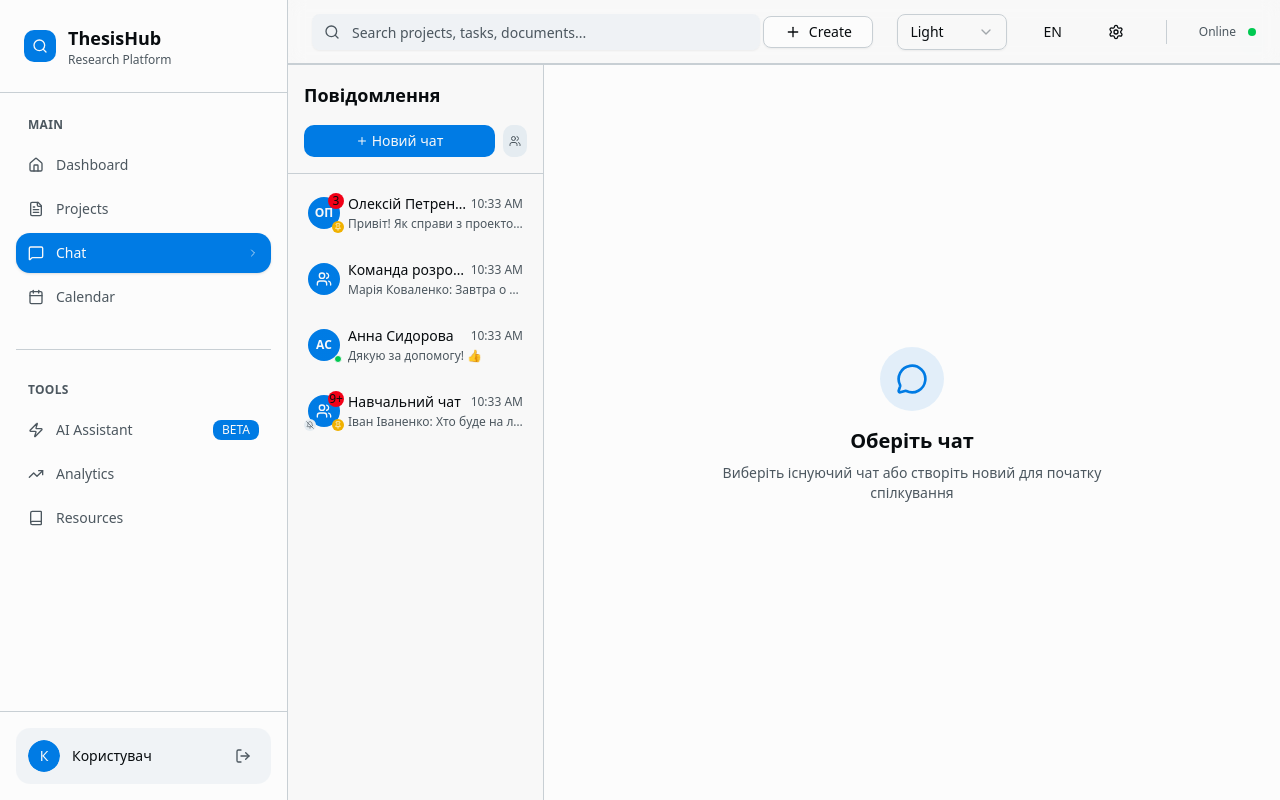
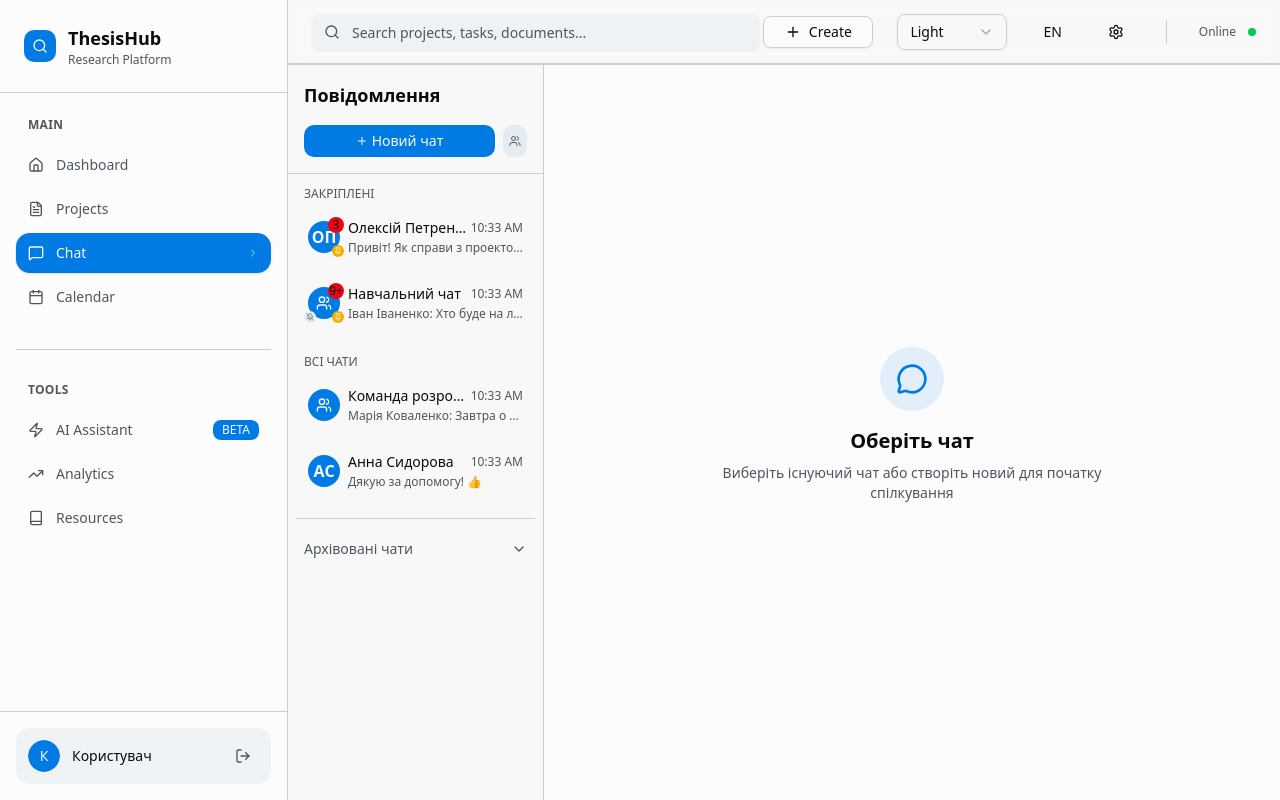
Before and after one commit to Feevicun/Diplom, a React (Vite) app: page /chat in a window 1280 px wide. Built offline with nearby package versions, Linux system fonts and the light colour scheme.

Commit message:
implement archive and pin chat

```diff
--- a/src/pages/Chat.tsx
+++ b/src/pages/Chat.tsx
@@ -5,7 +5,7 @@ import {
   Video, Pin, Trash2, Edit, Reply,
   Image as ImageIcon, File, Download, ThumbsUp, Smile,
   Mic, VideoOff, PhoneOff, UserPlus, BellOff,
-  Archive, BellRing
+  Archive, BellRing, ChevronDown, ChevronUp
 } from 'lucide-react';
 
 // Import components
@@ -95,12 +95,6 @@ const ChatPage = () => {
   const [activeCall, setActiveCall] = useState<Call | null>(null);
   const [typingUsers, setTypingUsers] = useState<number[]>([]);
 
-  const messagesEndRef = useRef<HTMLDivElement>(null);
-  const fileInputRef = useRef<HTMLInputElement>(null);
-  const audioRecorderRef = useRef<MediaRecorder | null>(null);
-  const audioChunksRef = useRef<Blob[]>([]);
-  const typingTimeoutRef = useRef<NodeJS.Timeout | null>(null);
-
   // Новий стан для контекстного меню
   const [contextMenu, setContextMenu] = useState<{
     visible: boolean;
@@ -114,7 +108,17 @@ const ChatPage = () => {
     chat: null
   });
 
+  // Новий стан для відображення архіву
+  const [showArchived, setShowArchived] = useState(false);
+  const [showArchiveHint, setShowArchiveHint] = useState(true);
+
+  const messagesEndRef = useRef<HTMLDivElement>(null);
+  const fileInputRef = useRef<HTMLInputElement>(null);
+  const audioRecorderRef = useRef<MediaRecorder | null>(null);
+  const audioChunksRef = useRef<Blob[]>([]);
+  const typingTimeoutRef = useRef<NodeJS.Timeout | null>(null);
   const contextMenuRef = useRef<HTMLDivElement>(null);
+  const chatListRef = useRef<HTMLDivElement>(null);
 
   // Мокові дані
   useEffect(() => {
@@ -218,6 +222,26 @@ const ChatPage = () => {
         admins: [1],
         isPinned: true,
         isMuted: true
+      },
+      {
+        id: 5,
+        name: "Старий чат",
+        type: 'direct',
+        participants: [initialCurrentUser, initialUsers[3]],
+        unreadCount: 0,
+        lastMessage: {
+          id: 5,
+          senderId: 5,
+          senderName: "Іван Іваненко",
+          senderEmail: "ivan@example.com",
+          content: "До зустрічі!",
+          timestamp: new Date(Date.now() - 86400000).toLocaleTimeString([], { hour: '2-digit', minute: '2-digit' }),
+          chatId: 5,
+          readBy: [1, 5]
+        },
+        createdAt: new Date().toISOString(),
+        updatedAt: new Date().toISOString(),
+        isArchived: true
       }
     ];
 
@@ -319,11 +343,60 @@ const ChatPage = () => {
     };
   }, [newMessage, activeChat]);
 
+  // Ефект для обробки скролу до архіву
+  useEffect(() => {
+    const chatList = chatListRef.current;
+    if (!chatList) return;
+
+    const handleScroll = () => {
+      const isNearBottom = chatList.scrollTop + chatList.clientHeight >= chatList.scrollHeight - 50;
+
+      if (isNearBottom && showArchiveHint) {
+        setShowArchiveHint(false);
+      } else if (!isNearBottom && !showArchiveHint) {
+        setShowArchiveHint(true);
+      }
+    };
+
+    chatList.addEventListener('scroll', handleScroll);
+    return () => chatList.removeEventListener('scroll', handleScroll);
+  }, [showArchiveHint]);
+
+  // Ефект для закриття контекстного меню при кліку поза ним
+  useEffect(() => {
+    const handleClickOutside = (e: MouseEvent) => {
+      if (contextMenu.visible && contextMenuRef.current && !contextMenuRef.current.contains(e.target as Node)) {
+        closeContextMenu();
+      }
+    };
+
+    const handleEscapeKey = (e: KeyboardEvent) => {
+      if (e.key === 'Escape' && contextMenu.visible) {
+        closeContextMenu();
+      }
+    };
+
+    document.addEventListener('mousedown', handleClickOutside);
+    document.addEventListener('contextmenu', handleClickOutside);
+    document.addEventListener('keydown', handleEscapeKey);
+
+    return () => {
+      document.removeEventListener('mousedown', handleClickOutside);
+      document.removeEventListener('contextmenu', handleClickOutside);
+      document.removeEventListener('keydown', handleEscapeKey);
+    };
+  }, [contextMenu.visible]);
+
   const filteredUsers = users.filter(user =>
     user.id !== currentUser?.id &&
     (user.name.toLowerCase().includes(searchTerm.toLowerCase()) ||
     user.email.toLowerCase().includes(searchTerm.toLowerCase()))
   );
+
+  // Розділяємо чати на закріплені та незакріплені
+  const pinnedChats = chats.filter(chat => chat.isPinned && !chat.isArchived);
+  const unpinnedChats = chats.filter(chat => !chat.isPinned && !chat.isArchived);
+  const archivedChats = chats.filter(chat => chat.isArchived);
 
   const handleSendMessage = () => {
     if ((!newMessage.trim() && !file) || !activeChat || !currentUser) return;
@@ -581,6 +654,64 @@ const ChatPage = () => {
     );
   };
 
+  // Обробник правого кліку миші
+  const handleRightClick = (e: React.MouseEvent, chat: Chat) => {
+    e.preventDefault();
+    e.stopPropagation();
+
+    setContextMenu({
+      visible: true,
+      x: e.clientX,
+      y: e.clientY,
+      chat
+    });
+  };
+
+  // Закриття контекстного меню
+  const closeContextMenu = () => {
+    setContextMenu({
+      visible: false,
+      x: 0,
+      y: 0,
+      chat: null
+    });
+  };
+
+  // Функції для обробки дій меню
+  const handleTogglePinChat = (chatId: number) => {
+    setChats(prev => prev.map(chat =>
+      chat.id === chatId ? { ...chat, isPinned: !chat.isPinned } : chat
+    ));
+    closeContextMenu();
+  };
+
+  const handleToggleMuteChat = (chatId: number) => {
+    setChats(prev => prev.map(chat =>
+      chat.id === chatId ? { ...chat, isMuted: !chat.isMuted } : chat
+    ));
+    closeContextMenu();
+  };
+
+  const handleToggleArchiveChat = (chatId: number) => {
+    setChats(prev => prev.map(chat =>
+      chat.id === chatId ? { ...chat, isArchived: !chat.isArchived } : chat
+    ));
+    closeContextMenu();
+  };
+
+  const handleDeleteChat = (chatId: number) => {
+    setChats(prev => prev.filter(chat => chat.id !== chatId));
+    if (activeChat?.id === chatId) {
+      setActiveChat(null);
+    }
+    closeContextMenu();
+  };
+
+  // Функція для перемикання відображення архіву
+  const toggleArchived = () => {
+    setShowArchived(!showArchived);
+  };
+
   const renderNewChatDialog = () => (
     <div className={`fixed inset-0 z-50 ${showNewChatDialog ? '' : 'hidden'}`}>
       <div className="fixed inset-0 bg-black/20 backdrop-blur-sm" onClick={() => setShowNewChatDialog(false)} />
@@ -805,86 +936,6 @@ const ChatPage = () => {
     );
   };
 
-  // Обробник правого кліку миші
-   // Обробник правого кліку миші
-  const handleRightClick = (e: React.MouseEvent, chat: Chat) => {
-    e.preventDefault();
-    e.stopPropagation();
-
-    setContextMenu({
-      visible: true,
-      x: e.clientX,
-      y: e.clientY,
-      chat
-    });
-  };
-
-  // Закриття контекстного меню
-  const closeContextMenu = () => {
-    setContextMenu({
-      visible: false,
-      x: 0,
-      y: 0,
-      chat: null
-    });
-  };
-
-  // Функції для обробки дій меню
-  const handleTogglePinChat = (chatId: number) => {
-    setChats(prev => prev.map(chat =>
-      chat.id === chatId ? { ...chat, isPinned: !chat.isPinned } : chat
-    ));
-    closeContextMenu();
-  };
-
-  const handleToggleMuteChat = (chatId: number) => {
-    setChats(prev => prev.map(chat =>
-      chat.id === chatId ? { ...chat, isMuted: !chat.isMuted } : chat
-    ));
-    closeContextMenu();
-  };
-
-  const handleToggleArchiveChat = (chatId: number) => {
-    setChats(prev => prev.map(chat =>
-      chat.id === chatId ? { ...chat, isArchived: !chat.isArchived } : chat
-    ));
-    closeContextMenu();
-  };
-
-  const handleDeleteChat = (chatId: number) => {
-    setChats(prev => prev.filter(chat => chat.id !== chatId));
-    if (activeChat?.id === chatId) {
-      setActiveChat(null);
-    }
-    closeContextMenu();
-  };
-
-  // Ефект для закриття контекстного меню при кліку поза ним
-  useEffect(() => {
-    const handleClickOutside = (e: MouseEvent) => {
-      if (contextMenu.visible && contextMenuRef.current && !contextMenuRef.current.contains(e.target as Node)) {
-        closeContextMenu();
-      }
-    };
-
-    const handleEscapeKey = (e: KeyboardEvent) => {
-      if (e.key === 'Escape' && contextMenu.visible) {
-        closeContextMenu();
-      }
-    };
-
-    document.addEventListener('mousedown', handleClickOutside);
-    document.addEventListener('contextmenu', handleClickOutside);
-    document.addEventListener('keydown', handleEscapeKey);
-
-    return () => {
-      document.removeEventListener('mousedown', handleClickOutside);
-      document.removeEventListener('contextmenu', handleClickOutside);
-      document.removeEventListener('keydown', handleEscapeKey);
-    };
-  }, [contextMenu.visible]);
-
-  // Компонент контекстного меню
   // Компонент контекстного меню
   const renderContextMenu = () => {
     if (!contextMenu.visible || !contextMenu.chat) return null;
@@ -930,7 +981,6 @@ const ChatPage = () => {
         </button>
 
         <div className="h-px bg-border my-1"></div>
-
         <button
   onClick={() => handleDeleteChat(contextMenu.chat!.id)}
   className="w-full flex items-center gap-2 px-3 py-2 text-sm hover:bg-destructive/10 text-destructive transition-colors text-left"
@@ -999,6 +1049,81 @@ const ChatPage = () => {
     );
   };
 
+  // Допоміжний компонент для елемента списку чатів
+  const ChatListItem = ({
+    chat,
+    activeChat,
+    onChatClick,
+    onRightClick,
+    isArchived = false
+  }: {
+    chat: Chat;
+    activeChat: Chat | null;
+    onChatClick: () => void;
+    onRightClick: (e: React.MouseEvent, chat: Chat) => void;
+    isArchived?: boolean;
+  }) => {
+    return (
+      <div
+        className={`p-3 rounded-lg cursor-pointer transition-colors ${
+          activeChat?.id === chat.id
+            ? 'bg-accent border border-accent-foreground/20'
+            : 'hover:bg-muted'
+        } ${isArchived ? 'opacity-70' : ''}`}
+        onClick={onChatClick}
+        onContextMenu={(e) => onRightClick(e, chat)}
+      >
+        <div className="flex items-center gap-2">
+          <div className="relative">
+            {chat.type === 'group' ? (
+              <div className="w-8 h-8 bg-gradient-to-br from-accent to-primary rounded-full flex items-center justify-center text-accent-foreground font-semibold">
+                <Users className="w-4 h-4" />
+              </div>
+            ) : (
+              <div className="relative">
+                <div className="w-8 h-8 bg-gradient-to-br from-primary to-accent rounded-full flex items-center justify-center text-primary-foreground font-semibold">
+                  {chat.name.split(' ').map(n => n[0]?.toUpperCase()).join('')}
+                </div>
+                {chat.participants.find(p => p.id !== currentUser?.id)?.status === 'online' && (
+                  <div className="absolute -bottom-0.5 -right-0.5 w-2 h-2 bg-green-500 rounded-full border border-card"></div>
+                )}
+              </div>
+            )}
+            {chat.unreadCount > 0 && (
+              <div className="absolute -top-1 -right-1 bg-destructive text-destructive-foreground text-xs rounded-full h-4 w-4 flex items-center justify-center font-medium">
+                {chat.unreadCount > 9 ? '9+' : chat.unreadCount}
+              </div>
+            )}
+            {chat.isPinned && (
+              <div className="absolute -bottom-1 -right-1 bg-yellow-500 p-0.5 rounded-full">
+                <Pin className="h-2 w-2 text-white" />
+              </div>
+            )}
+            {chat.isMuted && (
+              <div className="absolute -bottom-1 -left-1 bg-muted p-0.5 rounded-full">
+                <BellOff className="h-2 w-2 text-muted-foreground" />
+              </div>
+            )}
+          </div>
+          <div className="flex-1 min-w-0">
+            <div className="flex items-center justify-between mb-0.5">
+              <h3 className="font-medium text-card-foreground truncate text-sm">{chat.name}</h3>
+              <span className="text-xs text-muted-foreground flex-shrink-0">
+                {chat.lastMessage?.timestamp}
+              </span>
+            </div>
+            {chat.lastMessage && (
+              <p className="text-xs text-muted-foreground truncate">
+                {chat.type === 'group' && `${chat.lastMessage.senderName}: `}
+                {chat.lastMessage.content}
+              </p>
+            )}
+          </div>
+        </div>
+      </div>
+    );
+  };
+
   return (
     <div className="min-h-screen bg-background flex">
       {/* Sidebar */}
@@ -1047,65 +1172,96 @@ const ChatPage = () => {
               </div>
 
               {/* Chat List */}
-      <div className="flex-1 overflow-y-auto">
-        <div className="p-2 space-y-1">
-          {chats.filter(chat => !chat.isArchived).map(chat => (
               <div
+                ref={chatListRef}
+                className="flex-1 overflow-y-auto relative"
+              >
+                <div className="p-2">
+                  {/* Закріплені чати */}
+                  {pinnedChats.length > 0 && (
+                    <div className="mb-4">
+                      <div className="px-2 py-1 text-xs font-medium text-muted-foreground uppercase">
+                        Закріплені
+                      </div>
+                      <div className="space-y-1">
+                        {pinnedChats.map(chat => (
+                          <ChatListItem
                             key={chat.id}
-              className={`p-3 rounded-lg cursor-pointer transition-colors ${
-                activeChat?.id === chat.id
-                  ? 'bg-accent border border-accent-foreground/20'
-                  : 'hover:bg-muted'
-              }`}
-              onClick={() => {
+                            chat={chat}
+                            activeChat={activeChat}
+                            onChatClick={() => {
                               setActiveChat(chat);
                               setShowChatList(false);
                               setMessages(messages.filter(m => m.chatId === chat.id));
                             }}
-              onContextMenu={(e) => handleRightClick(e, chat)}
-            >
-              <div className="flex items-center gap-2">
-                <div className="relative">
-                  {chat.type === 'group' ? (
-                    <div className="w-8 h-8 bg-gradient-to-br from-accent to-primary rounded-full flex items-center justify-center text-accent-foreground font-semibold">
-                      <Users className="w-4 h-4" />
-                    </div>
+                            onRightClick={(e) => handleRightClick(e, chat)}
+                          />
+                        ))}
+                      </div>
+                    </div>
+                  )}
+
+                  {/* Незакріплені чати */}
+                  {unpinnedChats.length > 0 && (
+                    <div className="mb-4">
+                      {pinnedChats.length > 0 && (
+                        <div className="px-2 py-1 text-xs font-medium text-muted-foreground uppercase">
+                          Всі чати
+                        </div>
+                      )}
+                      <div className="space-y-1">
+                        {unpinnedChats.map(chat => (
+                          <ChatListItem
+                            key={chat.id}
+                            chat={chat}
+                            activeChat={activeChat}
+                            onChatClick={() => {
+                              setActiveChat(chat);
+                              setShowChatList(false);
+                              setMessages(messages.filter(m => m.chatId === chat.id));
+                            }}
+                            onRightClick={(e) => handleRightClick(e, chat)}
+                          />
+                        ))}
+                      </div>
+                    </div>
+                  )}
+
+                  {/* Архів */}
+                  {archivedChats.length > 0 && (
+                    <div className="border-t border-border pt-3">
+                      <button
+                        onClick={toggleArchived}
+                        className="w-full flex items-center justify-between px-2 py-2 text-sm text-muted-foreground hover:bg-muted rounded-lg transition-colors"
+                      >
+                        <span>Архівовані чати</span>
+                        {showArchived ? (
+                          <ChevronUp className="w-4 h-4" />
                         ) : (
-                    renderAvatar(chat.name, true, 'default')
-                  )}
-                  {chat.unreadCount > 0 && (
-                    <div className="absolute -top-1 -right-1 bg-destructive text-destructive-foreground text-xs rounded-full h-4 w-4 flex items-center justify-center font-medium">
-                      {chat.unreadCount > 9 ? '9+' : chat.unreadCount}
-                    </div>
-                  )}
-                  {chat.isPinned && (
-                    <div className="absolute -bottom-1 -right-1 bg-yellow-500 p-0.5 rounded-full">
-                      <Pin className="h-2 w-2 text-white" />
-                    </div>
-                  )}
-                  {chat.isMuted && (
-                    <div className="absolute -bottom-1 -left-1 bg-muted p-0.5 rounded-full">
-                      <BellOff className="h-2 w-2 text-muted-foreground" />
-                    </div>
-                  )}
-                </div>
-                <div className="flex-1 min-w-0">
-                  <div className="flex items-center justify-between mb-0.5">
-                    <h3 className="font-medium text-card-foreground truncate text-sm">{chat.name}</h3>
-                    <span className="text-xs text-muted-foreground flex-shrink-0">
-                      {chat.lastMessage?.timestamp}
-                    </span>
-                  </div>
-                  {chat.lastMessage && (
-                    <p className="text-xs text-muted-foreground truncate">
-                      {chat.type === 'group' && `${chat.lastMessage.senderName}: `}
-                      {chat.lastMessage.content}
-                    </p>
-                  )}
-                </div>
-              </div>
-            </div>
+                          <ChevronDown className="w-4 h-4" />
+                        )}
+                      </button>
+
+                      {showArchived && (
+                        <div className="mt-2 space-y-1">
+                          {archivedChats.map(chat => (
+                            <ChatListItem
+                              key={chat.id}
+                              chat={chat}
+                              activeChat={activeChat}
+                              onChatClick={() => {
+                                setActiveChat(chat);
+                                setShowChatList(false);
+                                setMessages(messages.filter(m => m.chatId === chat.id));
+                              }}
+                              onRightClick={(e) => handleRightClick(e, chat)}
+                              isArchived
+                            />
                           ))}
+                        </div>
+                      )}
+                    </div>
+                  )}
                 </div>
               </div>
             </div>
```
Lines whose indentation alone changed are shown as unchanged.
